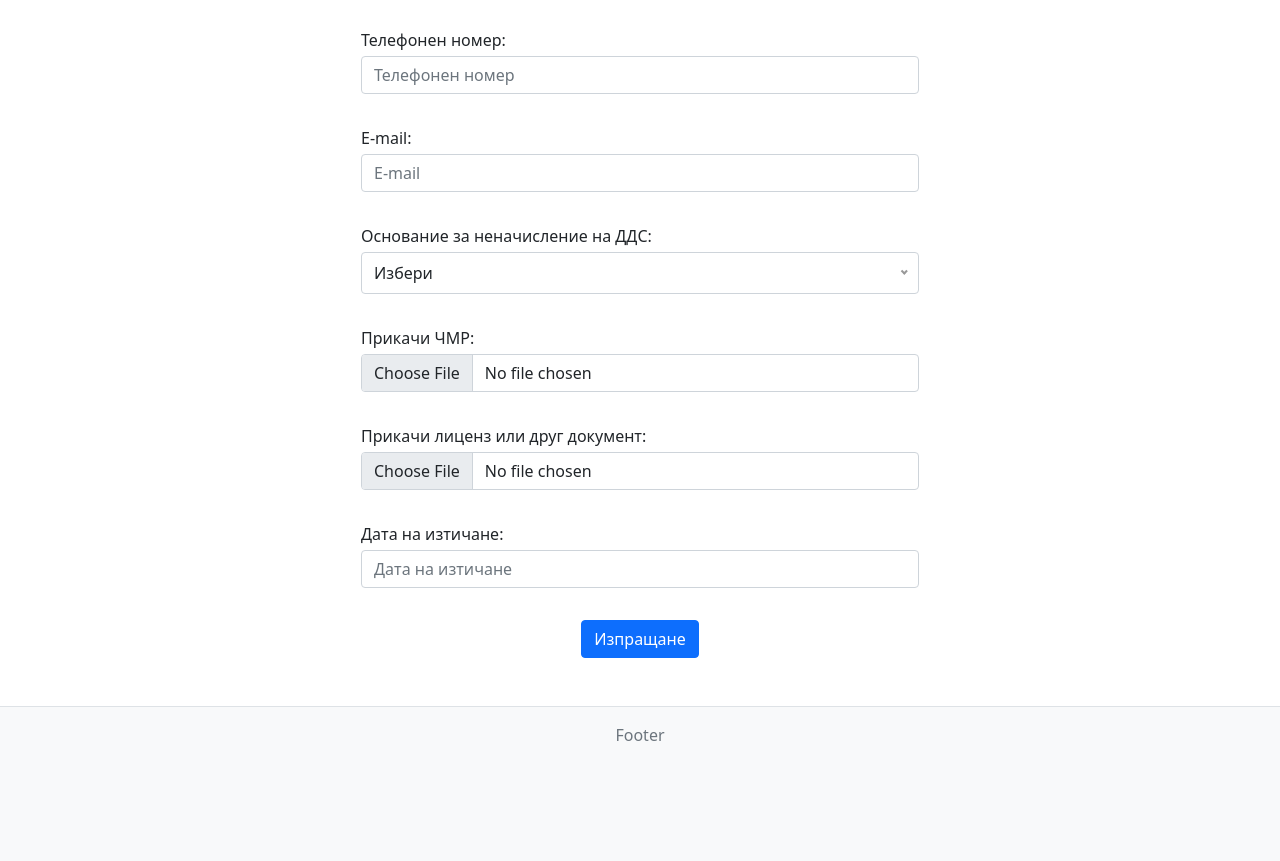
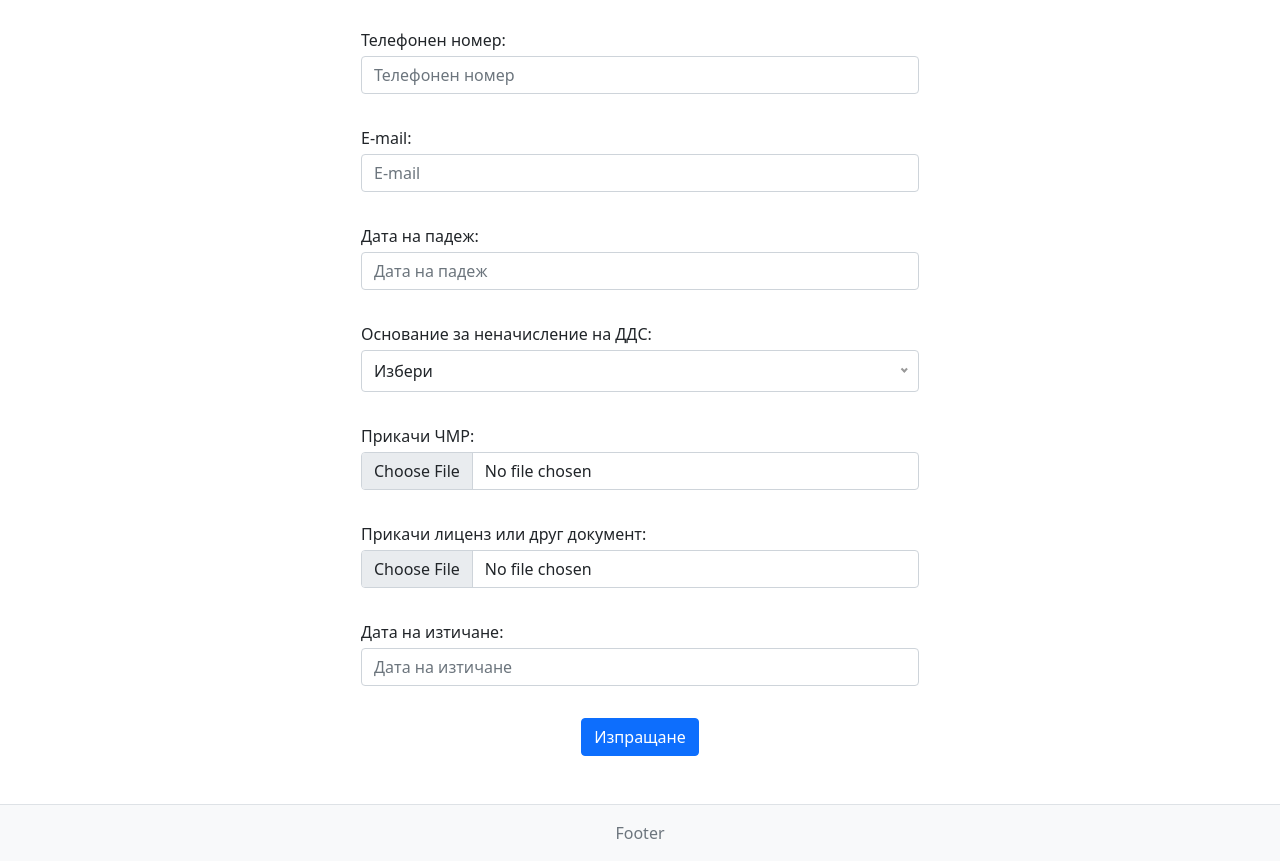
Before and after one commit to DanailYordanov/Office-EIT, a Django app: page /add-contractor/ in a window 1280 px wide. Shown: the part 887-1748 px from the top of the page. Before the commit the page ends 1628 px from the top, so only its background shows below. Run offline with Django 3.2, Linux system fonts and the light colour scheme; the visitor is signed in with stand-in values (Sample User, id 1); some libraries are stand-ins or nearby versions.

Commit message:
Add changes to the forms

```diff
--- a/project/main/forms.py
+++ b/project/main/forms.py
@@ -65,16 +65,18 @@ class ContractorsModelForm(forms.ModelForm):
         attrs={'class': 'form-control', 'placeholder': 'Телефонен номер'}), required=False)
     email = forms.CharField(label='E-mail', widget=forms.TextInput(
         attrs={'class': 'form-control', 'placeholder': 'E-mail'}), required=False)
+    maturity_date = forms.CharField(label='Дата на падеж', widget=forms.TextInput(
+        attrs={'class': 'form-control', 'placeholder': 'Дата на падеж'}), required=False)
     charging_vat = forms.ChoiceField(
         label='Основание за неначисление на ДДС', choices=CHARGING_VAT_CHOICES, required=False)
     cmr_photo = forms.FileField(
-        label='Прикачи ЧМР', widget=forms.FileInput(attrs={'class': 'form-control'}), required=False)
+        label='Прикачи ЧМР', widget=forms.ClearableFileInput(attrs={'class': 'form-control'}), required=False)
     license_photo = forms.FileField(
-        label='Прикачи лиценз или друг документ', widget=forms.FileInput(attrs={'class': 'form-control'}), required=False)
+        label='Прикачи лиценз или друг документ', widget=forms.ClearableFileInput(attrs={'class': 'form-control'}), required=False)
     expiration_date = forms.DateField(label='Дата на изтичане', widget=forms.TextInput(
         attrs={'class': 'form-control', 'placeholder': 'Дата на изтичане'}), required=False)
 
     class Meta:
         model = Contractor
         fields = ['client_type', 'name', 'bulstat', 'mol', 'country', 'city', 'address',
-                  'phone_number', 'email', 'charging_vat', 'cmr_photo', 'license_photo', 'expiration_date']
+                  'phone_number', 'email', 'maturity_date', 'charging_vat', 'cmr_photo', 'license_photo', 'expiration_date']
--- a/project/main/models.py
+++ b/project/main/models.py
@@ -67,6 +67,8 @@ class Contractor(models.Model):
     phone_number = models.CharField(
         'Телефонен номер', max_length=100, null=True, blank=True)
     email = models.CharField('E-mail', max_length=100, null=True, blank=True)
+    maturity_date = models.CharField(
+        'Дата на падеж', max_length=50, null=True, blank=True)
     charging_vat = models.CharField('Основание за неначисление на ДДС',
                                     max_length=100, choices=CHARGING_VAT_CHOICES, null=True, blank=True)
     cmr_photo = models.FileField(
--- a/project/main/static/main/styles/style.css
+++ b/project/main/static/main/styles/style.css
@@ -1,11 +1,6 @@
 main
 {
     margin-top: 57px;
-}
-
-label
-{
-    margin-bottom: 0.25rem;
 }
 
 textarea
@@ -72,6 +67,19 @@ textarea
     display: flex;
     align-items: center;
     flex-direction: column;
+}
+
+.field-label
+{
+    display: block;
+    margin-bottom: 0.25rem;
+}
+
+.field a
+{
+    display: block;
+    word-break: break-all;
+    text-decoration: none;
 }
 
 .nice-select
--- a/project/main/templates/main/add_update_contractor.html
+++ b/project/main/templates/main/add_update_contractor.html
@@ -10,12 +10,16 @@
 {% endblock head %}
 
 {% block content_main %}
-<form action="{{ url }}" class="form-flex" method="post" novalidate autocomplete="off">
+<form action="{{ url }}" class="form-flex" method="post" novalidate autocomplete="off" enctype="multipart/form-data">
     {% csrf_token %}
     {% for field in form %}
     <div class="col-12 col-md-8 col-xl-6">
-        {{ field.label_tag }}
-        {{ field }}
+        <div class="field-label">
+            {{ field.label_tag }}
+        </div>
+        <div class="field">
+            {{ field }}
+        </div>
         {{ field.errors }}
     </div>
     {% endfor %}
--- a/project/main/views.py
+++ b/project/main/views.py
@@ -56,7 +56,7 @@ def update_car(request, pk):
 
             if form.is_valid():
                 form.save()
-                return redirect('main:cars-list')
+                return redirect('main:update-car', pk=pk)
         else:
             form = CarModelForm(instance=car)
     else:
@@ -127,7 +127,7 @@ def update_reminder(request, pk):
 
             if form.is_valid():
                 form.save()
-                return redirect('main:reminders-list')
+                return redirect('main:update-reminder', pk=pk)
         else:
             form = ReminderModelForm(instance=reminder)
     else:
@@ -198,7 +198,7 @@ def update_service(request, pk):
 
             if form.is_valid():
                 form.save()
-                return redirect('main:services-list')
+                return redirect('main:update-service', pk=pk)
         else:
             form = ServiceModelForm(instance=service)
     else:
@@ -269,7 +269,7 @@ def contractors_list(request):
 def add_contractor(request):
     if request.user.is_staff:
         if request.method == 'POST':
-            form = ContractorsModelForm(request.POST)
+            form = ContractorsModelForm(request.POST, request.FILES)
             if form.is_valid():
                 form.save()
                 return redirect('main:contractors-list')
@@ -293,11 +293,12 @@ def update_contractor(request, pk):
         contractor = get_object_or_404(Contractor, id=pk)
 
         if request.method == 'POST':
-            form = ContractorsModelForm(request.POST, instance=contractor)
+            form = ContractorsModelForm(
+                request.POST, request.FILES, instance=contractor)
 
             if form.is_valid():
                 form.save()
-                return redirect('main:contractors-list')
+                return redirect('main:update-contractor', pk=pk)
         else:
             form = ContractorsModelForm(instance=contractor)
     else:
```
Also changed, not shown: project/main/migrations/0010_contractor_maturity_date.py (added).
